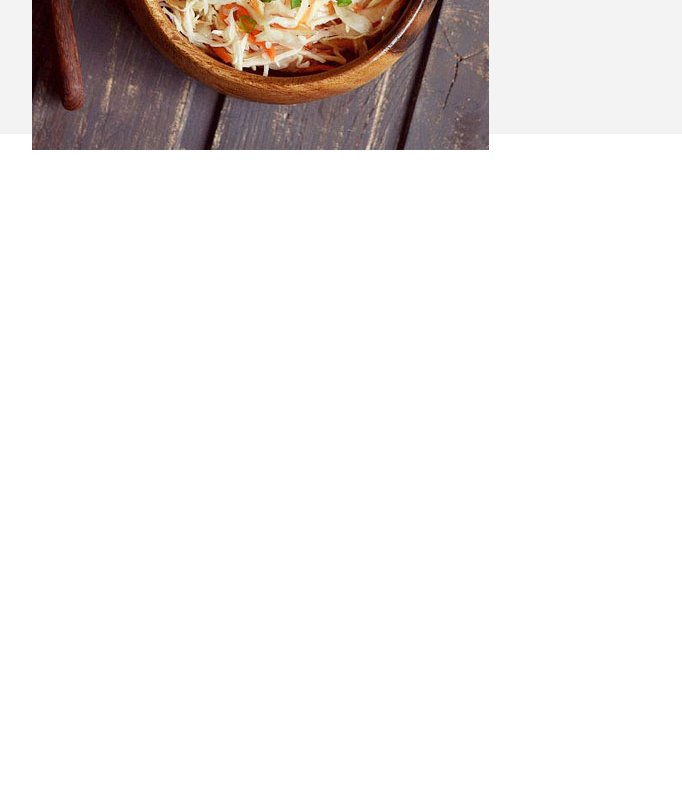
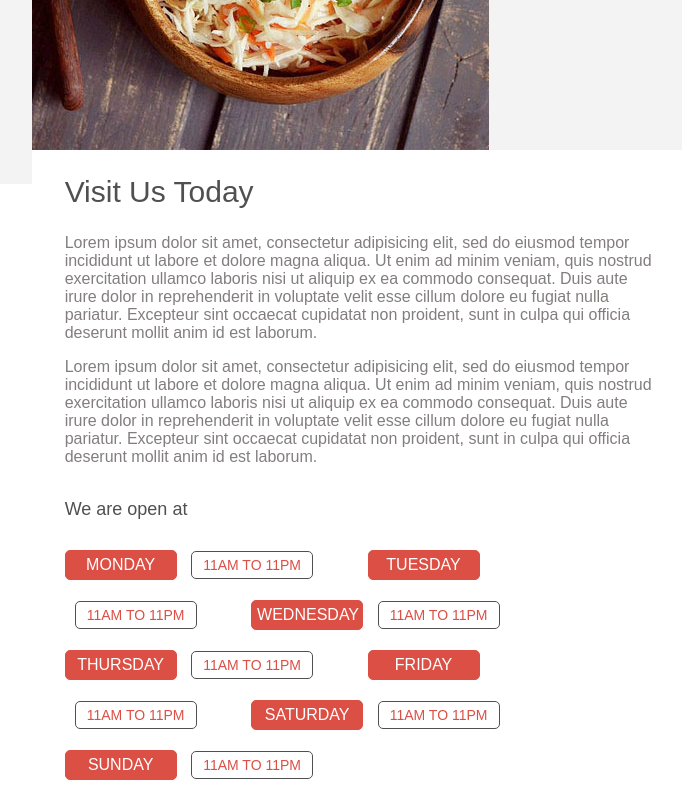
Before and after one commit to airenma/DELICIOUS-FOOD, a plain HTML site: page index.html in a window 1280 px wide. Shown: the part 9138-9938 px from the top of the page, without its empty margins (64-746 px from the left). Before the commit the page ends 9888 px from the top, so only its background shows below. Drawn offline with Linux system fonts and the light colour scheme; a web font is replaced by a local one.

Commit message:
level8 finished

```diff
--- a/css/body/level8.less
+++ b/css/body/level8.less
@@ -2,7 +2,7 @@
 .level8{
         position:relative;
         width:100%;
-        height: 1100px;
+        height: 1150px;
         background: @whitef3;
         margin-bottom:0;
     .header8{
@@ -72,6 +72,54 @@
             height: 600px;
             float:left;
             background: @white;
+        .header{
+            width: 90%;
+            height: 49%;
+            margin:auto;
+        h2{
+            font-size: 30px;
+            font-weight: 500;
+            color:@grey2;
+
+            }
+        p{
+            color:@grey3;
+            }
+
+            }
+        .footer{
+            width: 90%;
+            height: 49%;
+            margin:auto;
+        h5{
+            font-weight: 400;
+            font-size: 18px;
+            color:@grey2;
+
+            }
+        .btn{
+            display: inline-block;
+            border:1px solid @red;
+            border-radius:5px;
+            padding:5px;
+            width:100px;
+            text-align: center;
+            background: @red;
+            color:@white;
+            margin-bottom: 20px;
+            }
+        .open-time{
+            display: inline-block;
+            border:1px solid @grey2;
+            border-radius:5px;
+            padding:5px;
+            width:110px;
+            font-size: 14px;
+            text-align: center;
+            color:@red;
+            margin:0 50px 10px 10px;
+            }
+            }
         }
     }
 
--- a/index.html
+++ b/index.html
@@ -560,19 +560,19 @@
             <span class="fa fa-star"></span>
             <span class="fa fa-star"></span>
             <span class="fa fa-star"></span>
-            <span class="fa fa-star last"></span><br>
+            <span class="fa fa-star last"></span>
         <i>Food Quality</i>
             <span class="fa fa-star"></span>
             <span class="fa fa-star"></span>
             <span class="fa fa-star"></span>
             <span class="fa fa-star"></span>
-            <span class="fa fa-star-o last"></span><br>
+            <span class="fa fa-star-o last"></span>
         <i>Service</i>
             <span class="fa fa-star"></span>
             <span class="fa fa-star"></span>
             <span class="fa fa-star"></span>
             <span class="fa fa-star-o"></span>
-            <span class="fa fa-star-o last"></span><br>
+        <span class="fa fa-star-o last"></span>
         <i>Price</i>
             <span class="fa fa-star"></span>
             <span class="fa fa-star"></span>
@@ -627,9 +627,30 @@
     </form>
 
     <div class="content8">
-        <img src="img/visit.jpg" alt="">
+        <img src="img/visit.jpg" alt="picture">
         <div class="our-time">
-
+            <div class="header">
+                <h2>Visit Us Today</h2>
+                <p>Lorem ipsum dolor sit amet, consectetur adipisicing elit, sed do eiusmod tempor incididunt ut labore et dolore magna aliqua. Ut enim ad minim veniam, quis nostrud exercitation ullamco laboris nisi ut aliquip ex ea commodo consequat. Duis aute irure dolor in reprehenderit in voluptate velit esse cillum dolore eu fugiat nulla pariatur. Excepteur sint occaecat cupidatat non proident, sunt in culpa qui officia deserunt mollit anim id est laborum.</p>
+                <p>Lorem ipsum dolor sit amet, consectetur adipisicing elit, sed do eiusmod tempor incididunt ut labore et dolore magna aliqua. Ut enim ad minim veniam, quis nostrud exercitation ullamco laboris nisi ut aliquip ex ea commodo consequat. Duis aute irure dolor in reprehenderit in voluptate velit esse cillum dolore eu fugiat nulla pariatur. Excepteur sint occaecat cupidatat non proident, sunt in culpa qui officia deserunt mollit anim id est laborum.</p>
+            </div>
+            <div class="footer">
+                <h5>We are open at</h5>
+                <div class="btn">MONDAY</div>
+                <div class="open-time">11AM TO 11PM</div>
+                <div class="btn">TUESDAY</div>
+                <div class="open-time">11AM TO 11PM</div>
+                <div class="btn">WEDNESDAY</div>
+                <div class="open-time">11AM TO 11PM</div>
+                <div class="btn">THURSDAY</div>
+                <div class="open-time">11AM TO 11PM</div>
+                <div class="btn">FRIDAY</div>
+                <div class="open-time">11AM TO 11PM</div>
+                <div class="btn">SATURDAY</div>
+                <div class="open-time">11AM TO 11PM</div>
+                <div class="btn">SUNDAY</div>
+                <div class="open-time">11AM TO 11PM</div>
+            </div>
         </div>
     </div>
 
```
Also changed, not shown: css/style.css.
